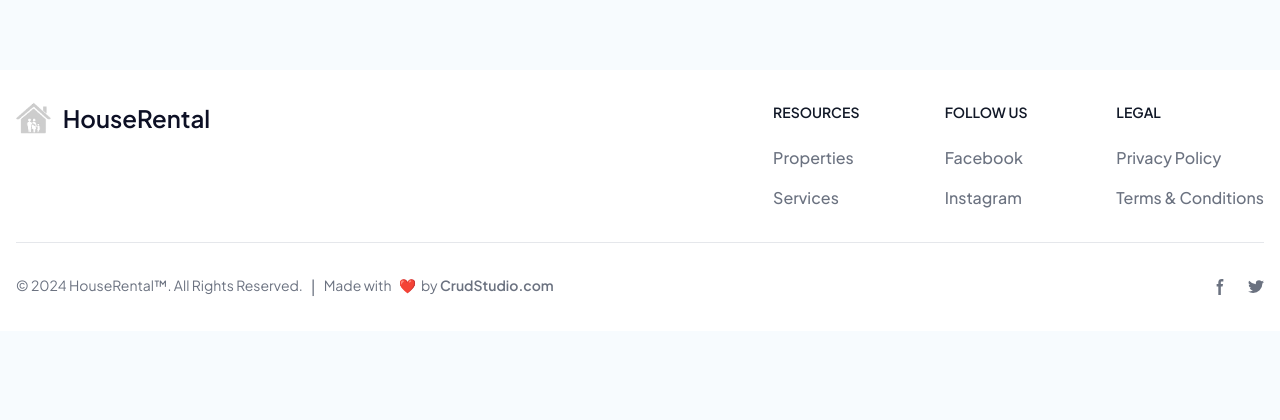
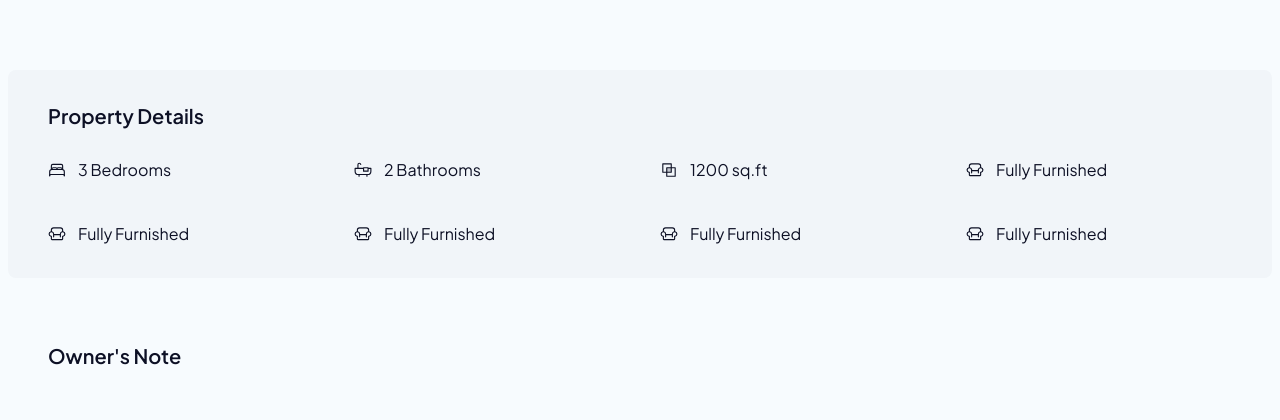
Before and after one commit to IndranilChutia/house-rental, a React (Vite) app: page /property/1 in a window 1280 px wide. Shown: the part 848-1268 px from the top of the page. Before the commit the page ends 1179 px from the top, so only its background shows below. Built offline with nearby package versions, Linux system fonts and the light colour scheme; no server answers.

Commit message:
Add property details and owner's note section

```diff
--- a/src/pages/Client/PropertyDetails/index.jsx
+++ b/src/pages/Client/PropertyDetails/index.jsx
@@ -122,6 +122,28 @@ const PropertyDetails = () => {
                         </div>
                     </div>
                 </div>
+
+                <div className='bg-slate-100 -mx-10 rounded-lg'>
+                    <div className='mx-10 py-8'>
+                        <h1 className='text-xl font-semibold mb-7'>Property Details</h1>
+                        <div className='grid  grid-cols-4 gap-10'>
+                            <div className='flex items-center'><IoBedOutline className='text-lg mr-3' />{amenities.bedrooms} Bedrooms</div>
+                            <div className='flex items-center'><PiBathtub className='text-lg mr-3' />{amenities.bathrooms} Bathrooms</div>
+                            <div className='flex items-center'><PiIntersectSquareDuotone className='text-lg mr-3' />{amenities.area} sq.ft</div>
+                            <div className='flex items-center'><PiArmchair className='text-lg mr-3' />{amenities.furnishing}</div>
+                            <div className='flex items-center'><PiArmchair className='text-lg mr-3' />{amenities.furnishing}</div>
+                            <div className='flex items-center'><PiArmchair className='text-lg mr-3' />{amenities.furnishing}</div>
+                            <div className='flex items-center'><PiArmchair className='text-lg mr-3' />{amenities.furnishing}</div>
+                            <div className='flex items-center'><PiArmchair className='text-lg mr-3' />{amenities.furnishing}</div>
+                        </div>
+                    </div>
+                </div>
+
+                <div className='grid grid-cols-2 my-16'>
+                    <div>
+                        <h3 className='text-xl font-semibold'>Owner&apos;s Note</h3>
+                    </div>
+                </div>
             </div>
             <Footer />
         </div>
```
